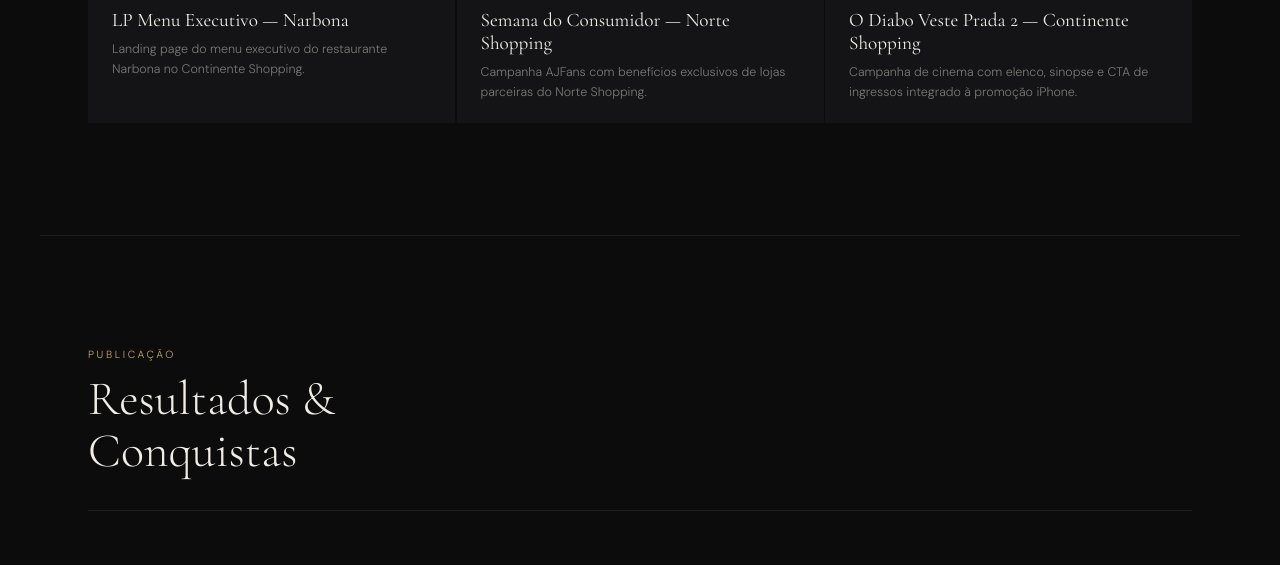
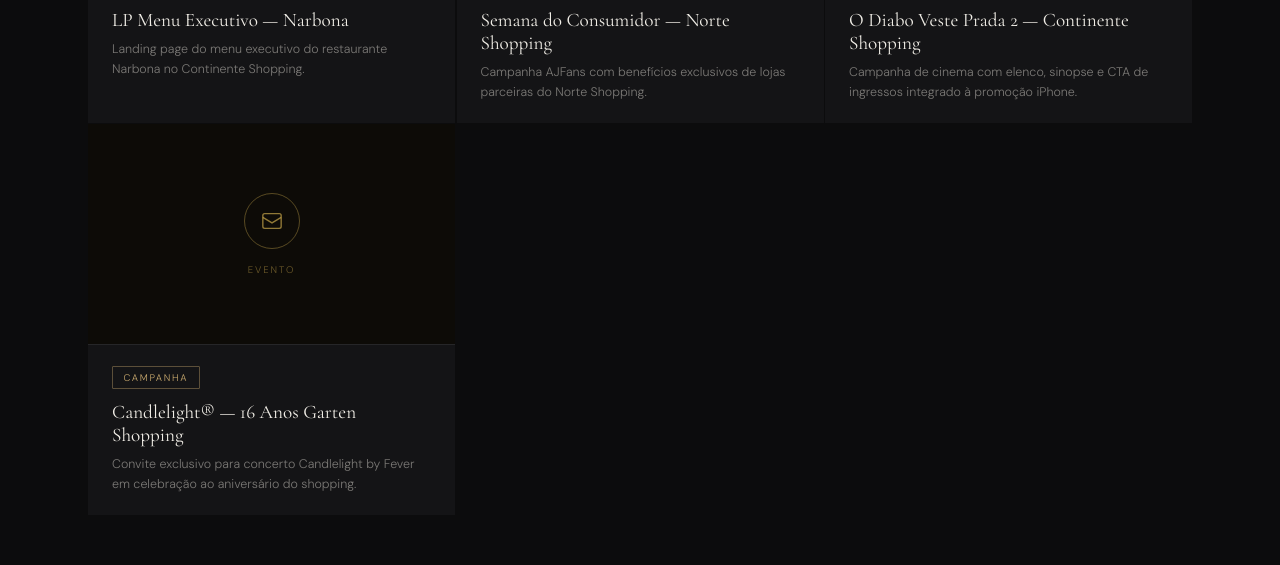
Before and after one commit to Lorena-Leticia-Amaral/email-portfolio, a plain HTML site: page index.html in a window 1280 px wide. Shown: the part 4225-4790 px from the top of the page. Drawn offline with nearby package versions, Linux system fonts and the light colour scheme.

Commit message:
Update index.html

```diff
--- a/index.html
+++ b/index.html
@@ -349,7 +349,20 @@
         <p class="card-desc">Campanha de cinema com elenco, sinopse e CTA de ingressos integrado à promoção iPhone.</p>
       </div>
     </a>
-
+<a class="card" href="email/candlelight-garten.html" target="_blank">
+  <div class="card-preview" style="background:#0d0b07;">
+    <div class="card-icon" style="border-color:rgba(201,168,76,0.4);">
+      <svg width="22" height="22" fill="none" stroke="rgba(201,168,76,0.7)" stroke-width="1.5" viewBox="0 0 24 24"><rect x="2" y="4" width="20" height="16" rx="2"/><path d="M2 8l10 6 10-6"/></svg>
+    </div>
+    <span class="card-type-label" style="color:rgba(201,168,76,0.5);">Evento</span>
+    <div class="card-overlay"><button class="overlay-btn">Visualizar</button></div>
+  </div>
+  <div class="card-info">
+    <span class="card-tag">Campanha</span>
+    <h3 class="card-title">Candlelight® — 16 Anos Garten Shopping</h3>
+    <p class="card-desc">Convite exclusivo para concerto Candlelight by Fever em celebração ao aniversário do shopping.</p>
+  </div>
+</a>
   </div>
 </section>
 
```
